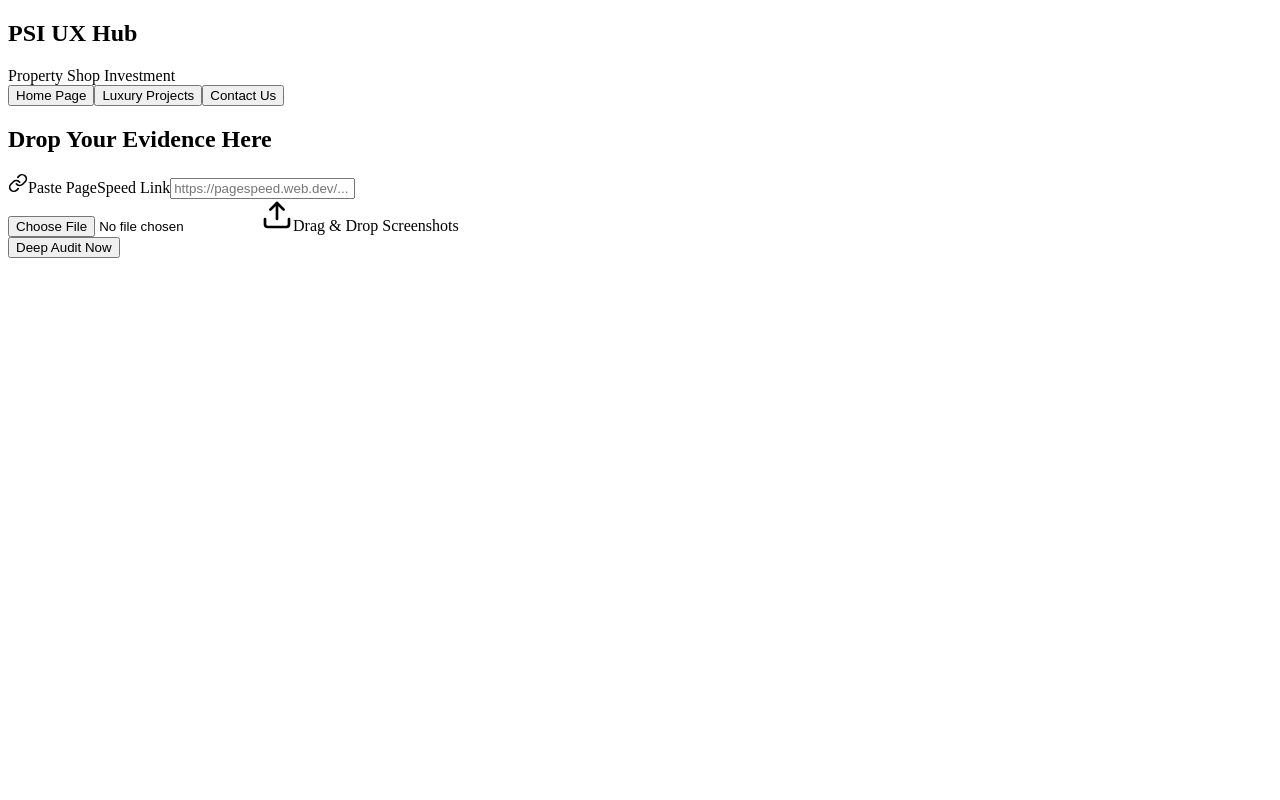
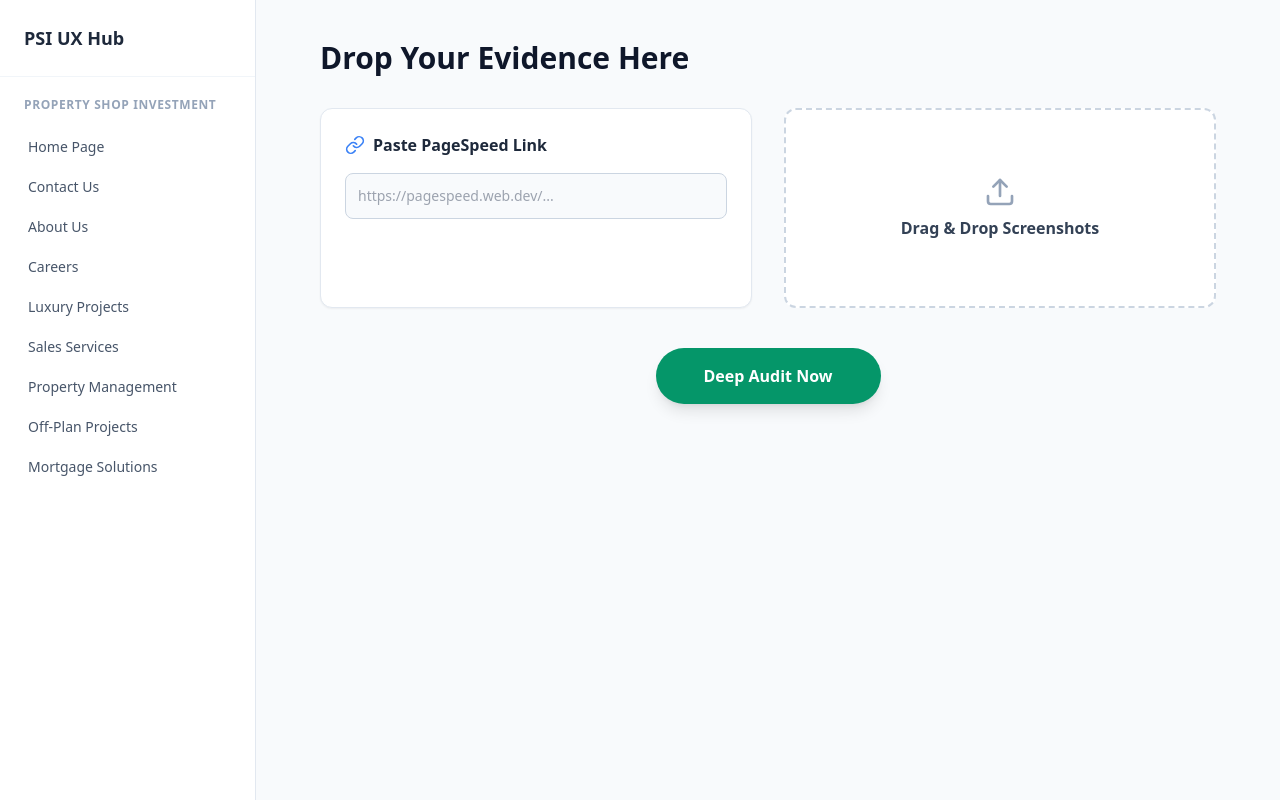
Before and after one commit to PSI-AD/psi-ux-hub, a React (Vite) app: page / in a window 1280 px wide. Built offline with nearby package versions, Linux system fonts and the light colour scheme.

Commit message:
design: restore tailwind styling and dashboard layout

```diff
--- a/App.tsx
+++ b/App.tsx
@@ -9,8 +9,14 @@ const PROJECTS = [
     name: 'Property Shop Investment',
     folders: [
       { id: 'home', name: 'Home Page' },
-      { id: 'luxury', name: 'Luxury Projects' },
-      { id: 'contact', name: 'Contact Us' }
+      { id: 'contact-us', name: 'Contact Us' },
+      { id: 'about-us', name: 'About Us' },
+      { id: 'careers', name: 'Careers' },
+      { id: 'luxury-projects', name: 'Luxury Projects' },
+      { id: 'sales-services', name: 'Sales Services' },
+      { id: 'property-management', name: 'Property Management' },
+      { id: 'off-plan-projects', name: 'Off-Plan Projects' },
+      { id: 'mortgage-solutions', name: 'Mortgage Solutions' }
     ]
   }
 ];
--- /dev/null
+++ b/postcss.config.js
@@ -0,0 +1,6 @@
+export default {
+    plugins: {
+        tailwindcss: {},
+        autoprefixer: {},
+    },
+}
--- /dev/null
+++ b/tailwind.config.js
@@ -0,0 +1,12 @@
+/** @type {import('tailwindcss').Config} */
+export default {
+    content: [
+        "./index.html",
+        "./*.{js,ts,jsx,tsx}",
+        "./src/**/*.{js,ts,jsx,tsx}",
+    ],
+    theme: {
+        extend: {},
+    },
+    plugins: [],
+}
```
